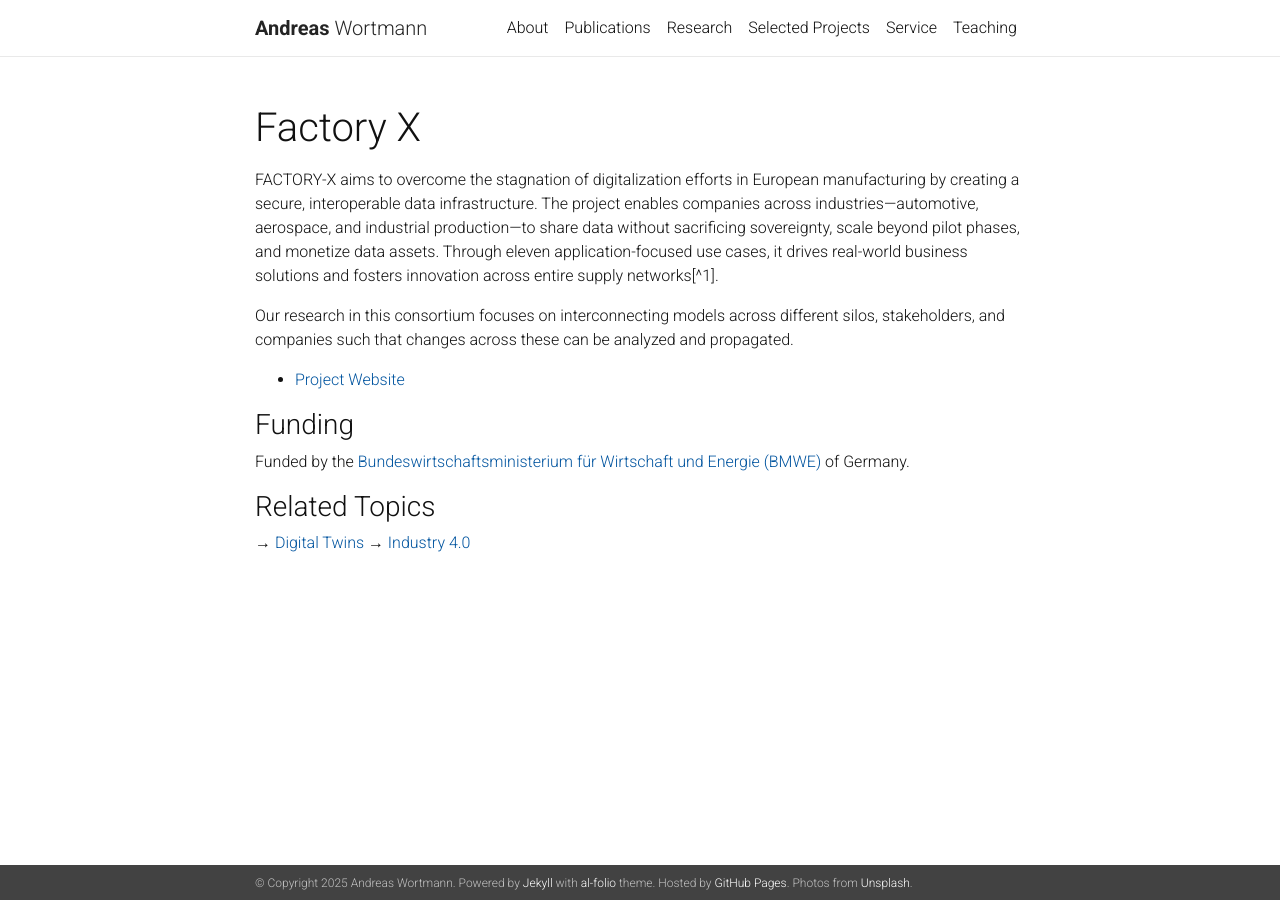
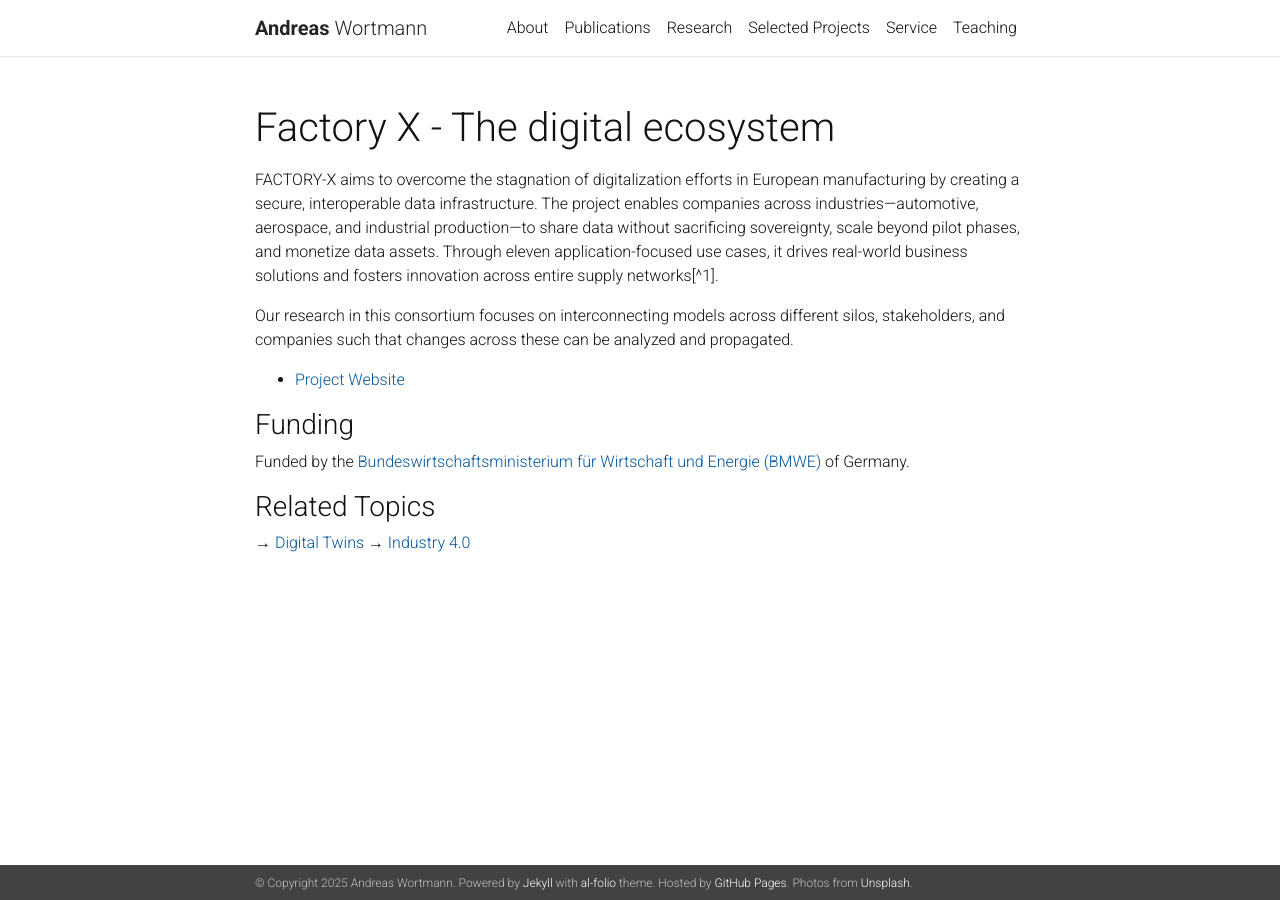
Before and after one commit to awortmann/awortmann.github.io, a Jekyll site: the page built from _projects/bmwe-fx.md, in a window 1280 px wide. Built offline with Jekyll 4.4.1, drawn with Linux system fonts in a browser that asks for light colours; nearby versions of some CDN libraries; a style sheet for code colours, icons or effects is not loaded.

Commit message:
Minor update

```diff
--- a/_projects/bmwe-fx.md
+++ b/_projects/bmwe-fx.md
@@ -1,6 +1,6 @@
 ---
 layout: page
-title: Factory X
+title: Factory X - The digital ecosystem
 description:
 img: /assets/img/project-bmwe-fx.jpg
 importance: 1
```
